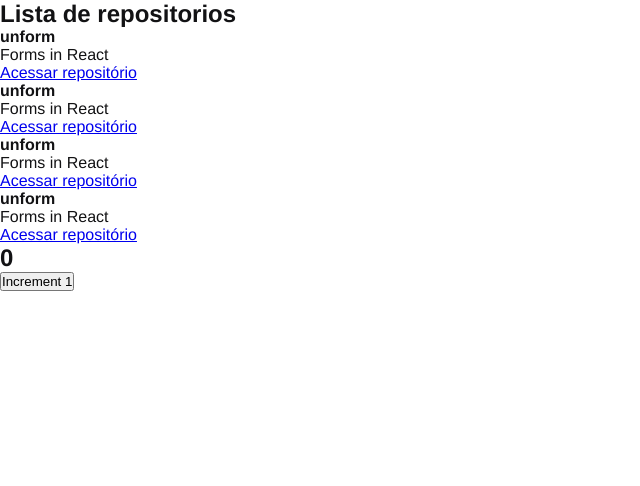
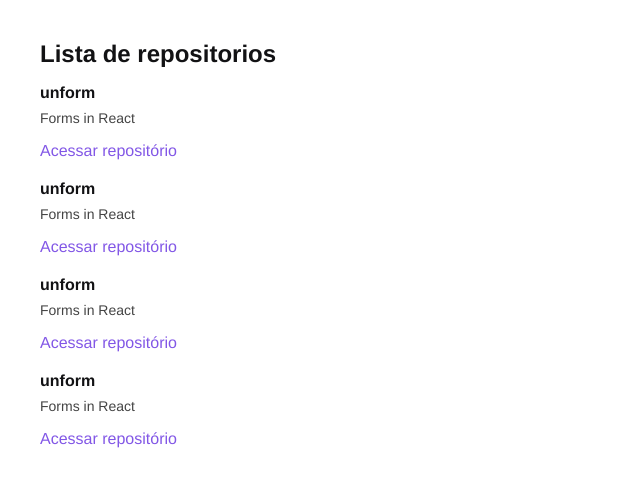
Before and after one commit to palachini/Entendendo-a-Estrutura-do-React, a React app: page / in a window 1280 px wide. Shown: the top 486 px of the page, without its empty margins (0-640 px from the left). Built offline with nearby package versions, Linux system fonts and the light colour scheme.

Commit message:
creation scss for repositories and delete counter

```diff
--- a/src/App.jsx
+++ b/src/App.jsx
@@ -1,4 +1,3 @@
-import { Counter } from './components/Counter';
 import { RepositoryList } from './components/RepositoryList';
 import './styles/global.scss';
 
@@ -6,7 +5,6 @@
   return (
   <>
     <RepositoryList />
-    <Counter/>
   </>
   )
 
--- a/src/components/Counter.jsx
+++ /dev/null
@@ -1,17 +0,0 @@
-import { useState } from "react";
-
-export function Counter(){
-  const [counter, setCounter] = useState(0);
-
-  function increment() {
-    setCounter(counter + 1);
-  }
-  return(
-    <div>
-      <h2>{counter}</h2>
-      <button type="button" onClick={increment}>
-        Increment 1
-      </button>
-    </div>
-  );
-}
--- a/src/components/RepositoryList.jsx
+++ b/src/components/RepositoryList.jsx
@@ -1,4 +1,6 @@
 import { RepositoryItem } from "./RepositoryItem";
+
+import '../styles/repositories.scss';
 
 const repository = {
   name: 'unform',
--- /dev/null
+++ b/src/styles/repositories.scss
@@ -0,0 +1,30 @@
+section.repository-list {
+  margin: 40px;
+
+  h1 {
+    margin-bottom: 16px;
+  }
+
+  ul {
+    list-style: none;
+
+    li {
+      & + li {
+        margin-top: 20px;
+      }
+
+      p {
+        font-size: 14px;
+        color: #444;
+        margin-top: 8px;
+      }
+
+      a{
+        display: inline-block;
+        margin-top: 16px;
+        text-decoration: none;
+        color: #8257e6;
+      }
+    }
+  }
+}
```
